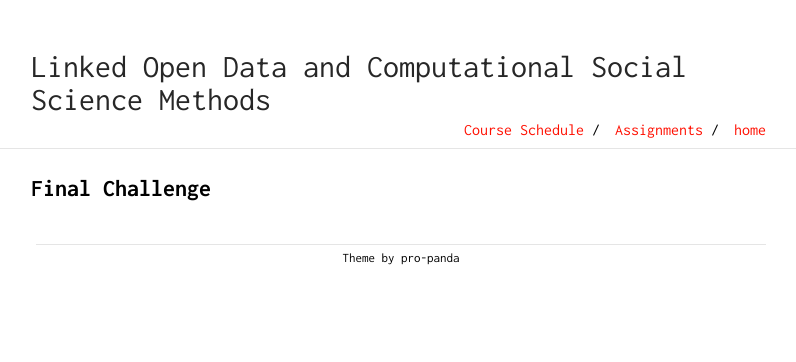
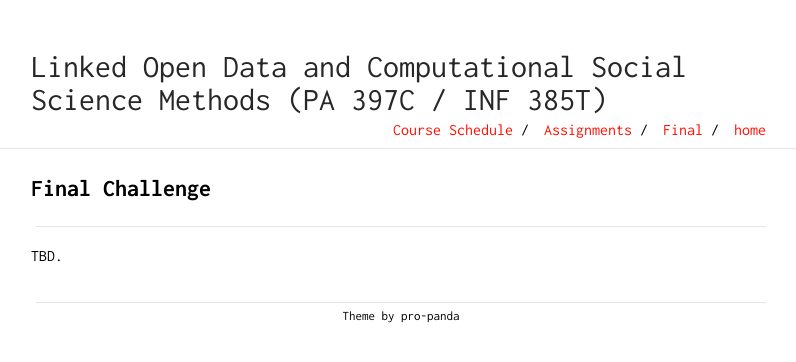
Before and after one commit to Xinjian-Paul-Li/open_data, a Jekyll site: the page built from docs/final.md, in a window 1280 px wide. Shown: the top 362 px of the page, without its empty margins (239-1035 px from the left). Built offline with Jekyll 4.4.1, drawn with Linux system fonts in a browser that asks for light colours; our own code applies the rules of GitHub Pages for plain Markdown files.

Commit message:
update course

```diff
--- a/docs/_config.yml
+++ b/docs/_config.yml
@@ -1,4 +1,4 @@
-title: Linked Open Data and Computational Social Science Methods
+title: Linked Open Data and Computational Social Science Methods (PA 397C / INF 385T)
 author: Ji Ma@UT Austin
 subtitle: LBJ School of Public Affairs
 
@@ -21,5 +21,7 @@ navbar:
    link: "course_schedule"
  - name: "Assignments"
    link: "assignments"
+ - name: "Final"
+   link: "final"
  - name: "home"
    link: "index"
--- a/docs/_includes/head.html
+++ b/docs/_includes/head.html
@@ -6,7 +6,7 @@
     <meta name="keywords" content="blog, {{ site.author }}, {{ site.title }}, jekyll">
     <meta name="author" content="{{ site.author }}">
     {% if page.url == "/404.html" %}
-        <meta http-equiv="refresh" content="5; url=/">
+        <meta http-equiv="refresh" content="5; url=/open_data">
     {% endif %}
     {% if page.snippet %}
         {% assign desc = page.snippet %}
--- a/docs/final.md
+++ b/docs/final.md
@@ -1 +1,3 @@
 ## Final Challenge
+---
+TBD.
```
